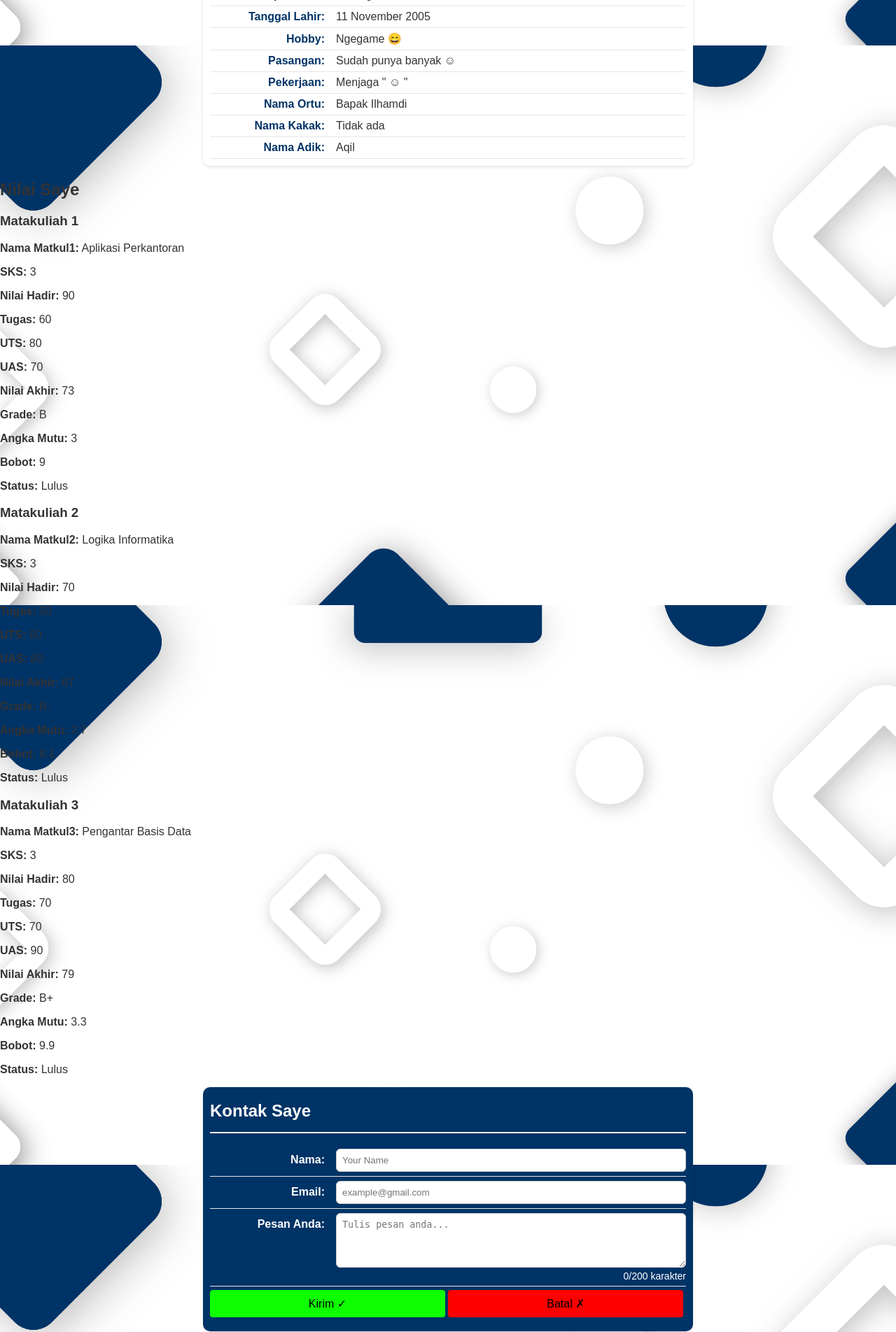
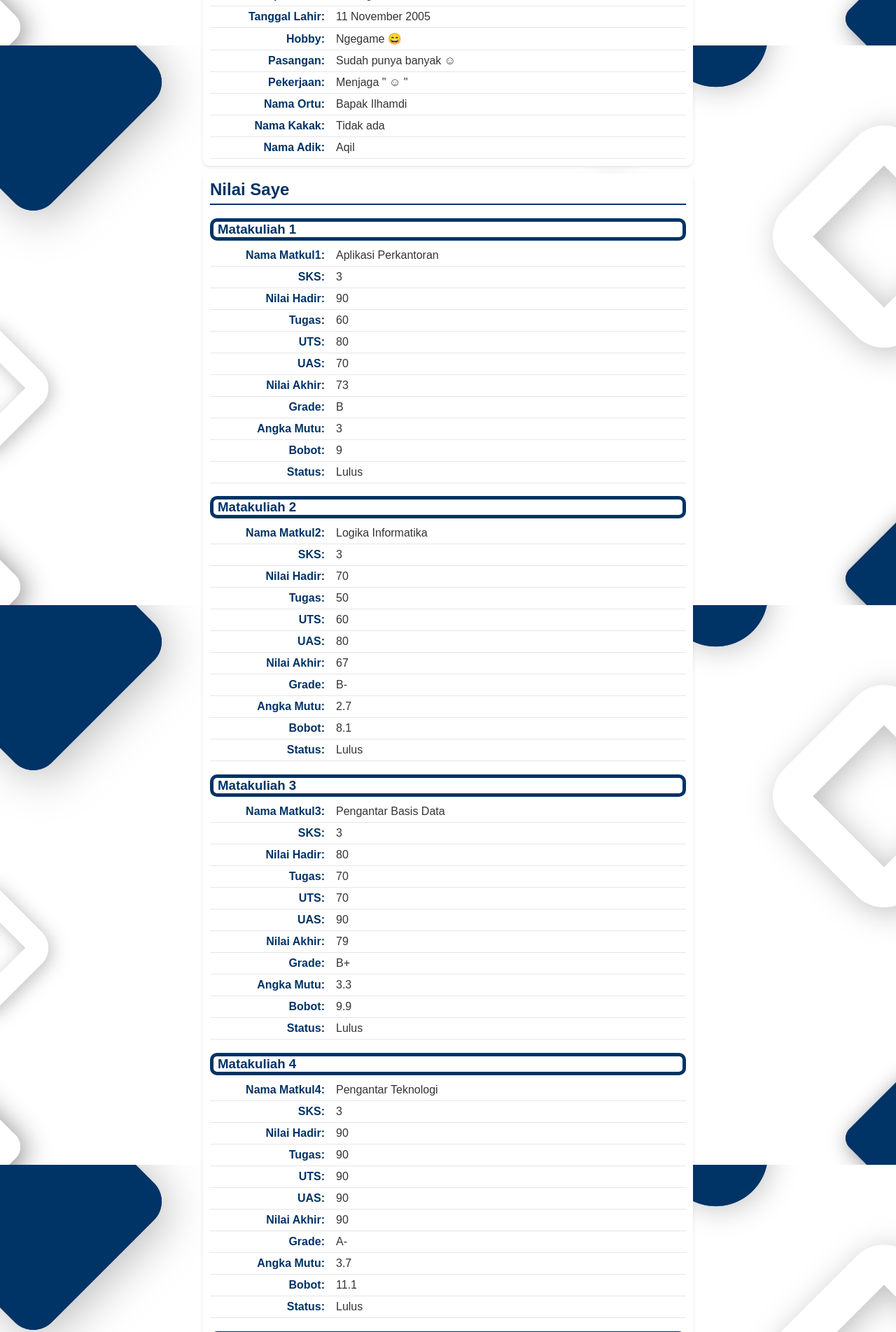
Before and after one commit to 2511500086-DediFitrianto/2511500086-PWD-GB1J-25260, a PHP site: page /pertemuan-06/index.php in a window 1280 px wide. Shown: the part 735-2639 px from the top of the page at 70% size. Run offline with PHP 8.4, Linux system fonts and the light colour scheme.

Commit message:
Styling css section id IPK

```diff
--- a/pertemuan-06/index.php
+++ b/pertemuan-06/index.php
@@ -425,6 +425,33 @@
         <p><strong>Angka Mutu:</strong> <?php echo $mutu3; ?></p>
         <p><strong>Bobot:</strong> <?php echo $bobot3; ?></p>
         <p><strong>Status:</strong> <?php echo $status3; ?></p>
+
+        <h3>Matakuliah 4</h3>
+        <p><strong>Nama Matkul4:</strong> <?php echo $namamatkul4; ?></p>
+        <p><strong>SKS:</strong> <?php echo $sksmatkul4; ?></p>
+        <p><strong>Nilai Hadir:</strong> <?php echo $nilaihadir4; ?></p>
+        <p><strong>Tugas:</strong> <?php echo $nilaitugas4; ?></p>
+        <p><strong>UTS:</strong> <?php echo $nilaiuts4; ?></p>
+        <p><strong>UAS:</strong> <?php echo $nilaiuas4; ?></p>
+        <p><strong>Nilai Akhir:</strong> <?php echo $nilaiAkhir4; ?></p>
+        <p><strong>Grade:</strong> <?php echo $grade4; ?></p>
+        <p><strong>Angka Mutu:</strong> <?php echo $mutu4; ?></p>
+        <p><strong>Bobot:</strong> <?php echo $bobot4; ?></p>
+        <p><strong>Status:</strong> <?php echo $status4; ?></p>
+
+        <h3>Matakuliah 5</h3>
+        <p><strong>Nama Matkul5:</strong> <?php echo $namamatkul5; ?></p>
+        <p><strong>SKS:</strong> <?php echo $sksmatkul5; ?></p>
+        <p><strong>Nilai Hadir:</strong> <?php echo $nilaihadir5; ?></p>
+        <p><strong>Tugas:</strong> <?php echo $nilaitugas5; ?></p>
+        <p><strong>UTS:</strong> <?php echo $nilaiuts5; ?></p>
+        <p><strong>UAS:</strong> <?php echo $nilaiuas5; ?></p>
+        <p><strong>Nilai Akhir:</strong> <?php echo $nilaiAkhir5; ?></p>
+        <p><strong>Grade:</strong> <?php echo $grade5; ?></p>
+        <p><strong>Angka Mutu:</strong> <?php echo $mutu5; ?></p>
+        <p><strong>Bobot:</strong> <?php echo $bobot5; ?></p>
+        <p><strong>Status:</strong> <?php echo $status5; ?></p>
+
     <section id="contact">
         <h2>Kontak Saye</h2>
         <form action="" method="GET">
--- a/pertemuan-06/style.css
+++ b/pertemuan-06/style.css
@@ -220,6 +220,63 @@ header li a:active {
     }
 }
 
+#IPK {
+    background-color: #ffffff;
+    border-radius: 10px;
+    padding: 10px;
+    margin: 10px auto;
+    max-width: 700px;
+    box-shadow: 0px 2px 5px rgb(0, 0, 0, 0.1);
+}
+
+ #IPK h2 {
+    color: #003366;
+    border-bottom: 2px solid #003366;
+    padding-bottom: 6px;
+    margin-top: 0;
+    margin-bottom: 16px;
+}
+
+#IPK h3 {
+    color: #003366;
+    border: 5px solid #003366;
+    border-radius: 10px;
+    padding-bottom: 0px;
+    padding-left: 6px;
+    margin-top: 5;
+    margin-bottom: 6px;
+}
+
+ #IPK p {
+    display: flex;
+    justify-content: flex-start;
+    align-items: baseline;
+    margin: 0;
+    padding: 6px 0;
+    border-bottom: 1px solid #e6e6e6;
+}
+
+ #IPK strong {
+    min-width: 180px;
+    color: #003366;
+    font-weight: 600;
+    text-align: right;
+    padding-right: 16px;
+    flex-shrink: 0;
+}
+
+ @media (max-width: 600px) {
+    #IPK p {
+        flex-direction: column;
+        align-items: flex-start;
+    }
+    #IPK strong {
+        text-align: left;
+        padding-right: 0;
+        margin-bottom: 2px;
+    }
+}
+
  #contact {
     background-color: #003366;
     border-radius: 10px;
```
Also changed, not shown: pertemuan-06/README.md.
